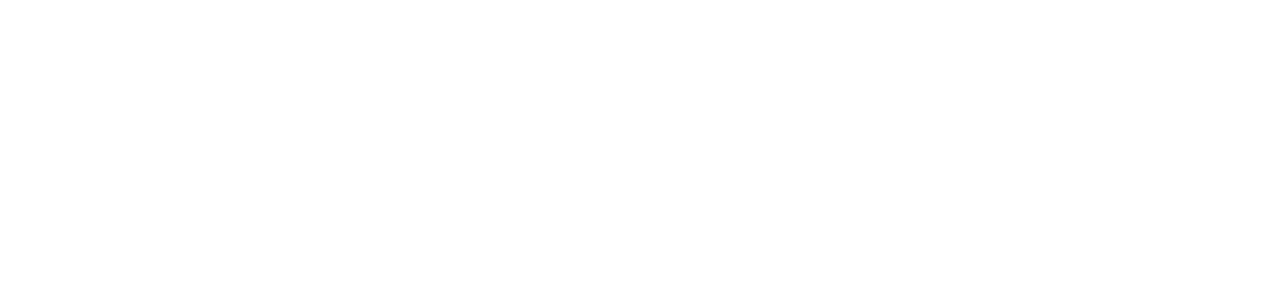
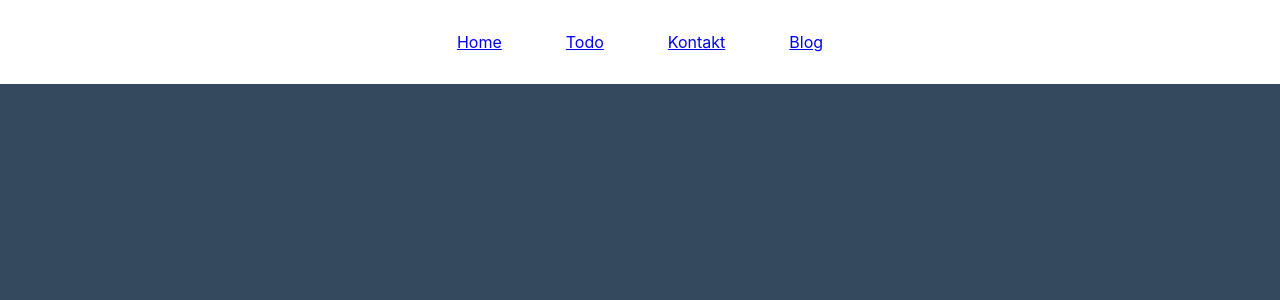
Before and after one commit to rabbyraptor/nuxt-playground, a Nuxt app: page / in a window 1280 px wide. Shown: the top 300 px of the page. Built offline with nearby package versions, Linux system fonts and the light colour scheme.

Commit message:
Nav menu and CSS Scoping

```diff
--- /dev/null
+++ b/components/navigationMenu.vue
@@ -0,0 +1,37 @@
+<template>
+  <ul>
+    <nuxt-link v-for="page in pages" :to="page.link">{{ page.name }}</nuxt-link>
+  </ul>
+</template>
+
+<script>
+export default{
+  data(){
+    return {
+        pages:[{name: "Home", link: "/"}, {name: "Todo", link: "/todo"}, {name: "Kontakt", link: "/kontakt"}, {name: "Blog", link: "/blog"}]
+      }
+  }
+}
+</script>
+
+<style scoped>
+ul{
+  padding:0;
+  display: flex;
+  justify-content: center;
+  width:100%;
+  background-color:#fff;
+  margin-bottom:2em;
+}
+a{
+  background-color:#fff;
+  padding:1em 2em;
+  box-sizing: border-box;
+  margin:1em 0;
+  display:block;
+}
+a:hover{
+  background-color: #35495e;
+  color:#fff;
+}
+</style>
--- a/components/todoItem.vue
+++ b/components/todoItem.vue
@@ -23,7 +23,7 @@
 }
 </script>
 
-<style>
+<style scoped>
   li{
     background-color:#efefef;
     padding:1em 2em;
--- a/components/todoItemAdd.vue
+++ b/components/todoItemAdd.vue
@@ -30,7 +30,7 @@
 }
 </script>
 
-<style>
+<style scoped>
   li{
     background-color:#efefef;
     padding:1em 2em;
--- a/layouts/default.vue
+++ b/layouts/default.vue
@@ -1,8 +1,20 @@
 <template>
   <div>
+    <header>
+      <navigation-menu></navigation-menu>
+    </header>
     <nuxt />
   </div>
 </template>
+<script>
+import navigationMenu from '../components/navigationMenu'
+
+export default{
+  components: {
+    navigationMenu
+  }
+}
+</script>
 
 <style>
 html {
@@ -22,6 +34,10 @@
 *:after {
   box-sizing: border-box;
   margin: 0;
+}
+
+body {
+  background-color: #35495e;
 }
 
 .button--green {
--- a/pages/blog/index.vue
+++ b/pages/blog/index.vue
@@ -1,35 +1,24 @@
 <template>
   <div class="form">
-    <form name="contact" method="POST" data-netlify="true">
-      <input type="hidden" name="contact" value="contact">
-      <div class="form__input">
-        <label for="name">Navn</label>
-        <input type="text" name="name" id="name" required />
-      </div>
-      <div class="form__input">
-        <label for="email">Email</label>
-        <input type="email" name="email" id="email" required />
-      </div>
-      <div class="form__textarea">
-        <label for="message">Besked</label>
-        <textarea name="message" id="message" required></textarea>
-      </div>
-      <div class="form__input">
-        <label for="file">Upload fil</label>
-        <input type="file" name="file" id="file" required />
-      </div>
-      <button type="submit" class="button button--submit">
-        <span>Send besked</span>
-      </button>
-    </form>
+    <!-- render data of the person -->
+    <!-- <h1 class="title">{{ person.fields.name }}</h1> -->
+    <!-- render blog posts -->
+    <ul class="blogPostList">
+      <li v-for="post in posts">
+        <h1 class="title">{{ post.fields.title }}</h1>
+        <p class="author">Written by: {{ post.fields.author.fields.name }}</p>
+        <img :src="post.fields.heroImage.fields.file.url" />
+        <br />
+        <em class>{{ post.fields.description }}</em>
+        <br /><br/>
+        <div v-html="post.fields.body"></div>
+      </li>
+    </ul>
   </div>
 </template>
 
 
-<style>
-body {
-  background-color: #35495e;
-}
+<style scoped>
 form div{
   display:flex;
   flex-flow: column wrap;
@@ -47,8 +36,6 @@
   background: #fff;
 }
 .title {
-  font-family: "Quicksand", "Source Sans Pro", -apple-system, BlinkMacSystemFont,
-    "Segoe UI", Roboto, "Helvetica Neue", Arial, sans-serif;
   display: block;
   font-weight: 300;
   font-size: 90px;
--- a/pages/index.vue
+++ b/pages/index.vue
@@ -1,10 +1,6 @@
 <template>
   <div class="container">
     <h1 class="title">Nothing here for the time being...</h1>
-    <hr><br>
-    <nuxt-link to="/todo">Todo</nuxt-link>
-    <nuxt-link to="/kontakt">Kontakt</nuxt-link>
-    <nuxt-link to="/blog">Blog</nuxt-link>
   </div>
 </template>
 
--- a/pages/kontakt/index.vue
+++ b/pages/kontakt/index.vue
@@ -27,9 +27,6 @@
 
 
 <style>
-body {
-  background-color: #35495e;
-}
 form div{
   display:flex;
   flex-flow: column wrap;
--- a/pages/todo/index.vue
+++ b/pages/todo/index.vue
@@ -63,7 +63,7 @@
 };
 </script>
 
-<style>
+<style scoped>
 body {
   background-color: #35495e;
 }
```
